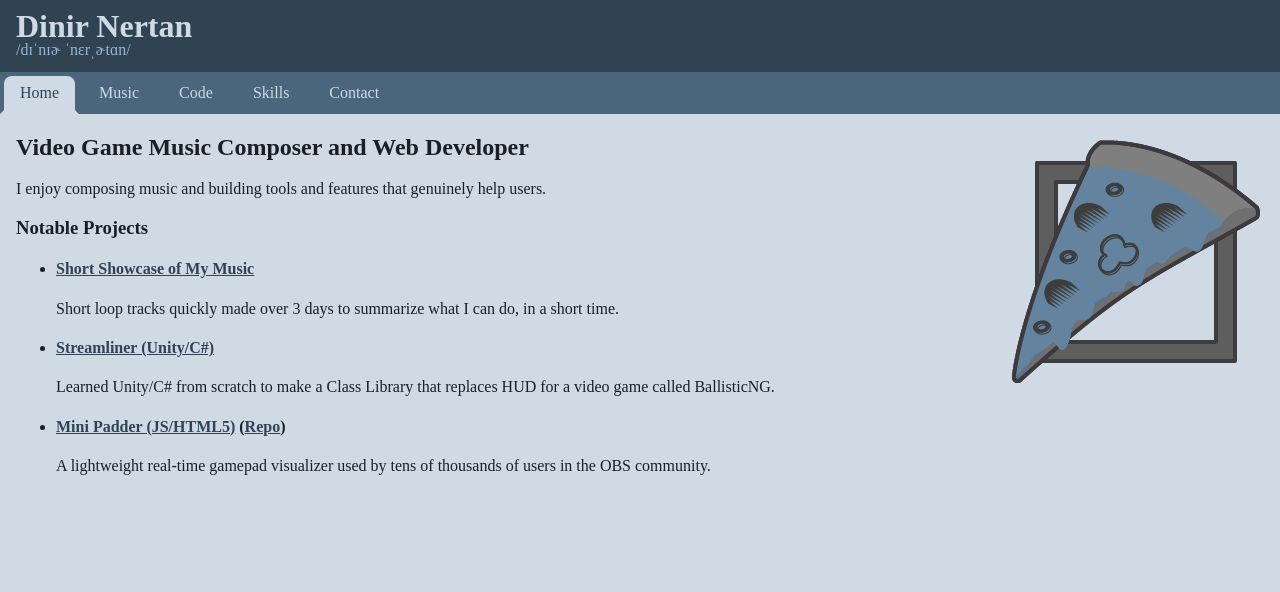
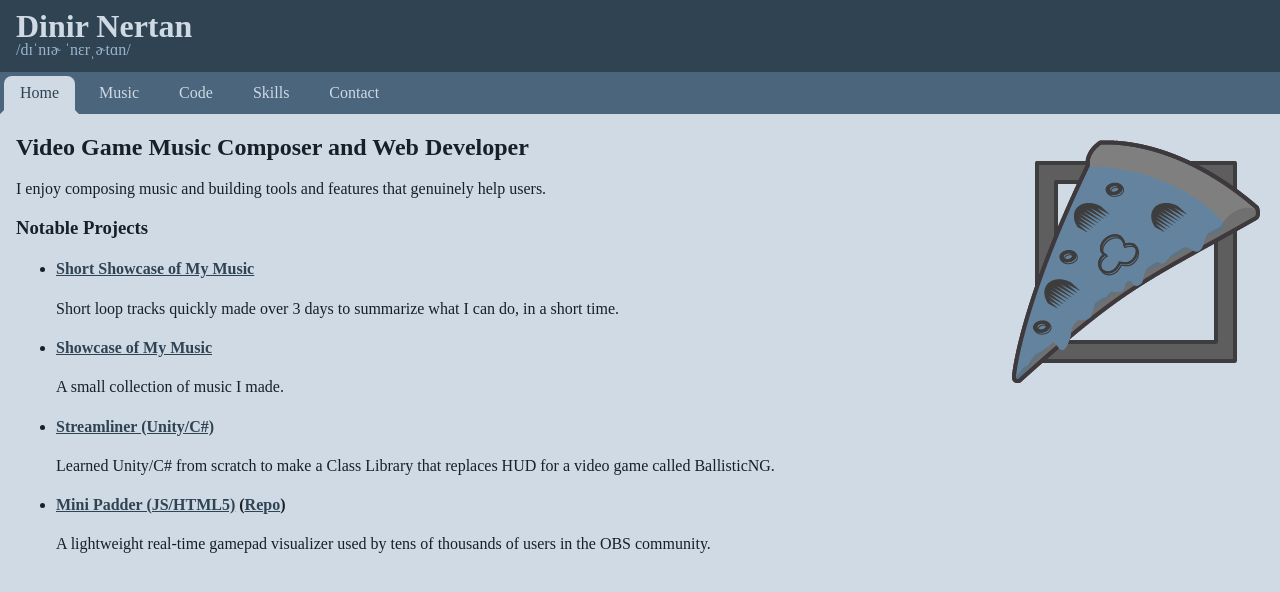
Before and after one commit to Dinir/dinir.github.io, a Jekyll site: the page built from index.md, in a window 1280 px wide and 900 px high. Shown: the top 592 px of the window. Built offline with Jekyll 4.4.1, drawn with Linux system fonts in a browser that asks for light colours.

Commit message:
add link to music playlist Try These First on index page

```diff
--- a/_includes/content/index.md
+++ b/_includes/content/index.md
@@ -9,12 +9,15 @@ I enjoy composing music and building tools and features that genuinely help user
 ### Notable Projects
 - #### [Short Showcase of My Music][Short Burst]{:target="_blank"}
   Short loop tracks quickly made over 3 days to summarize what I can do, in a short time.
+- #### [Showcase of My Music][Try These First]{:target="_blank"}
+  A small collection of music I made.
 - #### [Streamliner (Unity/C#)][Streamliner]{:target="_blank"}
   Learned Unity/C# from scratch to make a Class Library that replaces HUD for a video game called BallisticNG.
 - #### [Mini Padder (JS/HTML5)][Mini Padder]{:target="_blank"} ([Repo][Mini Padder Repository]{:target="_blank"})
   A lightweight real-time gamepad visualizer used by tens of thousands of users in the OBS community.
 
 [Short Burst]: https://soundcloud.com/dinir/sets/short-burst?si=e4a244c3dba445b19c0662c716230a73&utm_source=clipboard&utm_medium=text&utm_campaign=social_sharing
+[Try These First]: https://soundcloud.com/dinir/sets/spotlight?si=e011a08268004100a0f0809c6c125281&utm_source=clipboard&utm_medium=text&utm_campaign=social_sharing
 [Streamliner]: https://www.nexusmods.com/ballisticng/mods/16
 [Mini Padder]: https://obsproject.com/forum/resources/mini-padder.944/
 [Mini Padder Repository]: https://github.com/dinir/mini-padder
```
